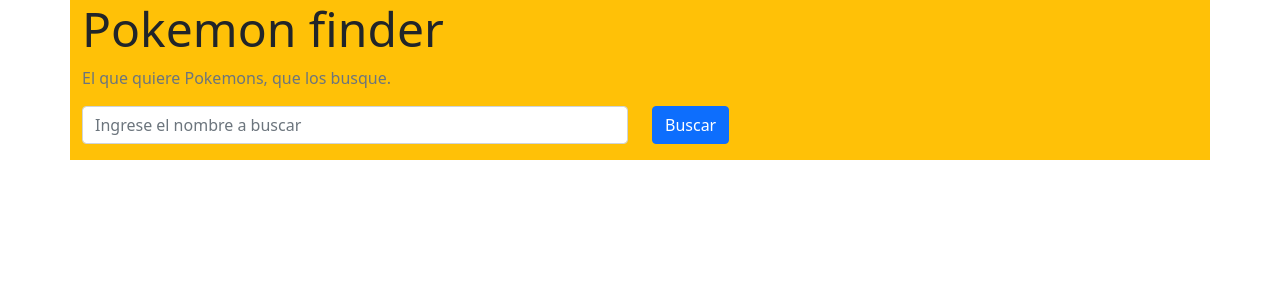
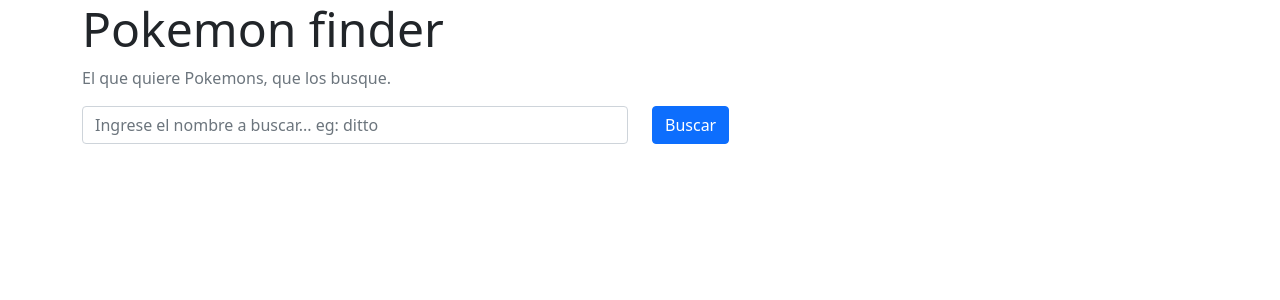
Before and after one commit to gurupratap-matharu/pokemon, a Django app: page / in a window 1280 px wide. Shown: the top 300 px of the page. Run offline with Django 3.2, Linux system fonts and the light colour scheme.

Commit message:
improved the placeholder message

```diff
--- a/pokemon/templates/pokemon/home.html
+++ b/pokemon/templates/pokemon/home.html
@@ -14,13 +14,13 @@
 </head>
 
 <body>
-    <div class="container bg-warning">
+    <div class="container">
         <h1 class="display-5">Pokemon finder</h1>
         <p class="text-muted">El que quiere Pokemons, que los busque.</p>
         <form class="row" action="{% url 'search_results' %}" method="GET">
             <div class="col">
                 <label for="search" class="visually-hidden">Buscar</label>
-                <input type="text" name="q" class="form-control" id="search" placeholder="Ingrese el nombre a buscar">
+                <input type="text" name="q" class="form-control" id="search" placeholder="Ingrese el nombre a buscar... eg: ditto">
             </div>
             <div class="col">
                 <button type="submit" class="btn btn-primary mb-3">Buscar</button>
```
